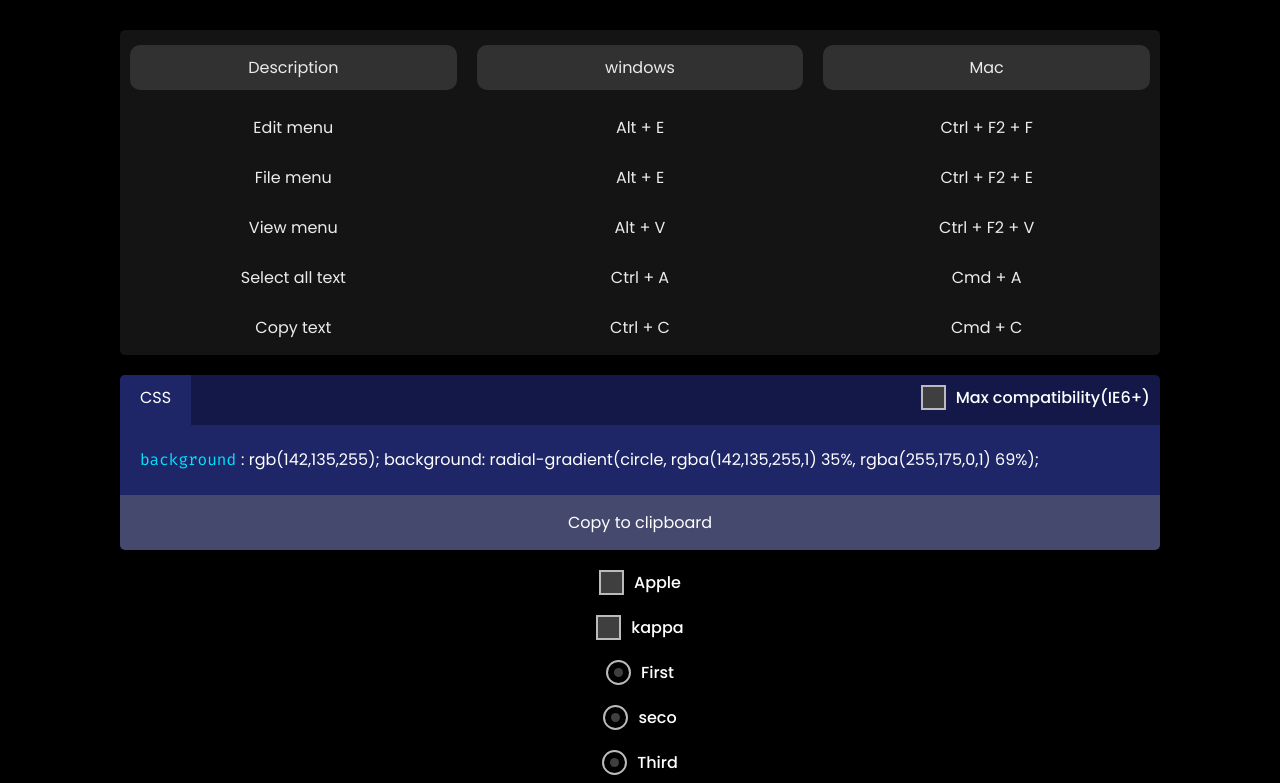
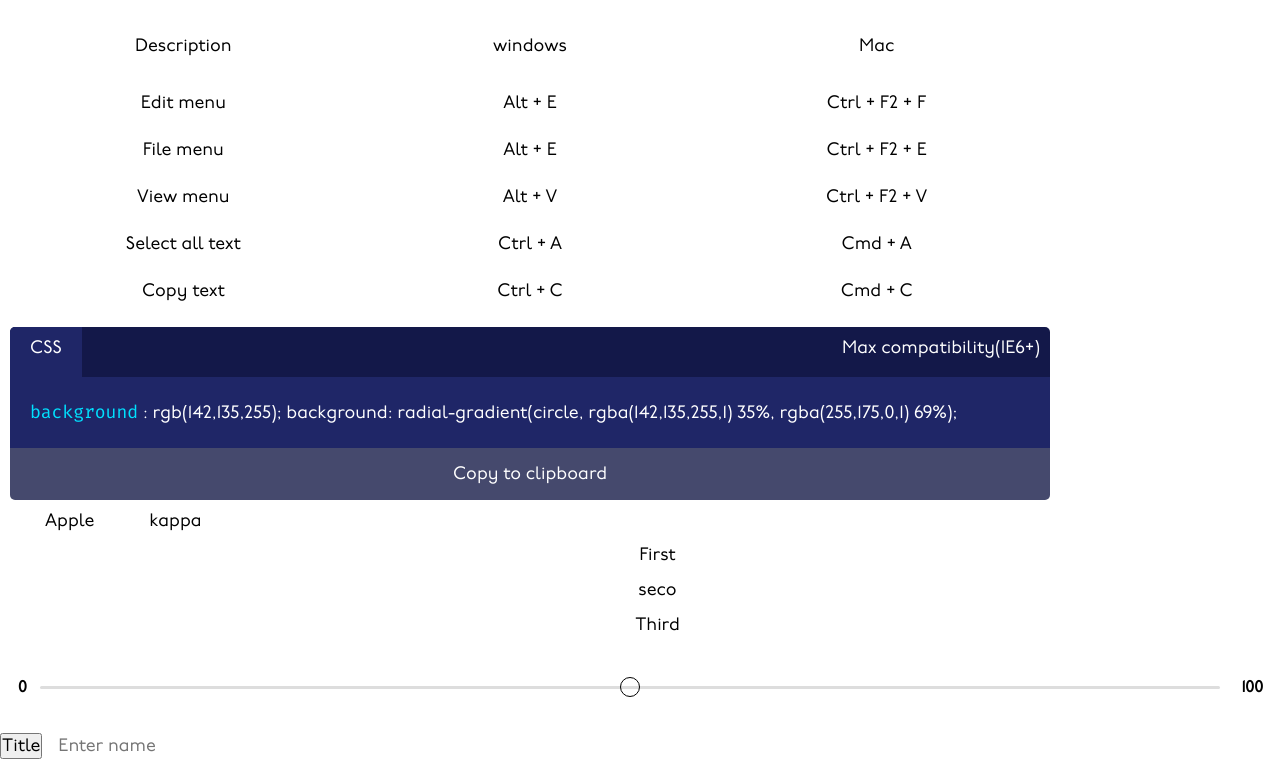
Before and after one commit to sobhanbera/collection, a Next.js app: page / in a window 1280 px wide. Shown: the top 783 px of the page. Built offline with nearby package versions, Linux system fonts and the light colour scheme.

Commit message:
global styles are updated with fonts documentation and many more variables and styles

```diff
--- a/styles/globals.scss
+++ b/styles/globals.scss
@@ -1,99 +1,76 @@
-@import url('https://fonts.googleapis.com/css?family=Poppins:400,500,600,700&display=swap');
+// some custom font faces
+// that could be used through out the website
+@font-face {
+    font-family: Common;
+    src: url('../assets/fonts/common-regular.woff');
+}
+@font-face {
+    font-family: Common-Medium;
+    src: url('../assets/fonts/common-medium.woff');
+}
+@font-face {
+    font-family: Common-Bold;
+    src: url('../assets/fonts/common-bold.woff');
+}
+@font-face {
+    font-family: Common2;
+    src: url('../assets/fonts/common2.woff');
+}
+
+// color scheme for dark mode
+.dark {
+    --theme-color: #000000;
+    --theme-color-rgb: 0, 0, 0;
+    --theme-invert-color: #ffffff;
+    --theme-invert-color-rgb: 255, 255, 255;
+
+    --background: #000000;
+    --background-rgb: 0, 0, 0;
+    --text-color: #ffffff;
+    --text-color-rgb: 255, 255, 255;
+}
+
+// color scheme for light mode
+.light {
+    --theme-color: #ffffff;
+    --theme-color-rgb: 255, 255, 255;
+    --theme-invert-color: #000000;
+    --theme-invert-color-rgb: 0, 0, 0;
+
+    --background: #ffffff;
+    --background-rgb: 255, 255, 255;
+    --text-color: #000000;
+    --text-color-rgb: 0, 0, 0;
+}
+
+// some default properties for all elements in the dom
 * {
     box-sizing: border-box;
-    font-size: 16px;
-    font-family: 'Poppins', sans-serif;
     padding: 0;
     margin: 0;
+
+    font-size: 18px;
+    font-family: Common, sans-serif;
+
     outline: 0;
+
     list-style-type: none;
     text-decoration: none;
     list-style: none;
+
+    text-decoration: none;
+
+    transition: all 0.3s ease-in-out;
 }
 
-.website-container {
-    display: flex;
-    justify-content: center;
-    align-items: center;
-    min-height: 100vh;
-    padding: 20px;
-    flex-direction: column;
-    font-family: 'Poppins', sans-serif;
+// toggling the body theme depending on its theme from
+// theme Provider context api
+body {
+    &.dark {
+        background-color: #000000;
+    }
+
+    &.light {
+        background-color: #ffffff;
+    }
 }
-
-.dark {
-    /* for button */
-    --border-color: rgb(78, 78, 78);
-    --btn-color: rgb(0, 0, 0); //button color  in dark mod
-    --btn-invert-color: rgb(0, 0, 0); //button color when hover in dark mod
-    --text-color: rgb(255, 255, 255); //text color in dark mode
-    --text-invert-color: rgb(255, 255, 255); //text color when hover in dark mod
-    --border: 1px solid var(--border-color); //border when dark mode
-    --border-invert: 1px solid rgb(255, 255, 255); //border when hover in dark mod
-    background-color: black; //background color in dark mod
-    /* for input */
-    --input-color: black; //input background color in dark mod
-    --input-border: 1px solid var(--border-color); //input border in dark mod
-    --input-invert-border: 1px solid white; //input border in dark mod when hover
-    --input-text-color: white; //text color of input in dark mode
-    /* for slider */
-    --slider-border: 1px solid var(--border-color); //border when dark mode
-    --slider-invert-border: 1px solid rgb(255, 255, 255); //border when hover in dark mod
-    --slider-color: black; //slider line color
-    --slider--thumb-color: white; //thumb color
-    --slider-text-color: white; //text written for number color
-    /* for radio */
-    --radio-border: 2px solid #bbb; //radio border color
-    --radio-bg-color: #3f3f3f; //radio background color
-    --radio-circle-color: white; //circle insdie radio color
-    --radio-label-color: white; //radio ka jo label hai uska color
-    /* check mark */
-    --check-border: 2px solid #bbb; //check mark border color
-    --check-bg-color: #3f3f3f; //check mark ka background color
-    --check-label-color: white; //check mark ke title ka color
-    /* kbd comp */
-    --kbd-bg-color: rgb(20, 20, 20); //kbd ka background ka color
-    --kbd-text-color: rgb(235, 235, 235); //kbd k andar vale texts ka color
-    --kbg-heading-color: rgb(49, 49, 49);
-}
-
-.light {
-    /* for button */
-    --border-color: rgb(78, 78, 78);
-    --btn-color: rgb(255, 255, 255); //button color when light mod
-    --btn-invert-color: rgb(255, 255, 255); //button color when hover
-    --text-color: #666; //text color when light mod
-    --text-invert-color: #666; //text color when hover in olight mode
-    --border: 1px solid var(--text-color); //border when light mod
-    --border-invert: 1px solid black; //border when hover in light mod
-    background-color: white; //background color in light mod
-    /* for input */
-    --input-color: rgb(255, 255, 255); //input bg color in light mod
-    --input-border: 1px solid var(--border-color); //input border color in light mod
-    --input-invert-border: 1px solid rgb(0, 0, 0); //input border color when hover in light mod
-    --input-text-color: rgb(0, 0, 0); //input text color in light mod
-    /* for slider */
-    --slider-border: 1px solid var(--border-color); //input border color in light mod
-    --slider-invert-border: 1px solid rgb(0, 0, 0); //input border color when hover in light mod
-    --slider-color: rgb(255, 255, 255); //slider line color
-    --slider--thumb-color: rgb(0, 0, 0); //thumb color
-    --slider-text-color: rgb(0, 0, 0); //text written for number color
-    /* for radio */
-    --radio-border: 2px solid #bbb; //radio border color
-    --radio-bg-color: #c9c9c9; //radio background color
-    --radio-circle-color: rgb(0, 0, 0); //circle insdie radio color
-    --radio-label-color: var(--text-color); //radio ka jo label hai uska color
-    /* check mark */
-    --check-border: 2px solid transparent; //check mark border color
-    --check-bg-color: #c9c9c9; //check mark ka background color
-    --check-label-color: var(--text-color); //check mark ke title ka color
-    /* kbd comp */
-    --kbd-bg-color: white; //kbd ka background ka color
-    --kbd-text-color: rgb(34, 34, 34); //kbd k andar vale texts ka color
-    --kbg-heading-color: rgb(212, 212, 212);
-    /* normal css for container */
-    display: flex;
-    justify-content: center;
-    align-items: center;
-    flex-direction: column;
-}
```
Also changed, not shown: styles/README.md.
